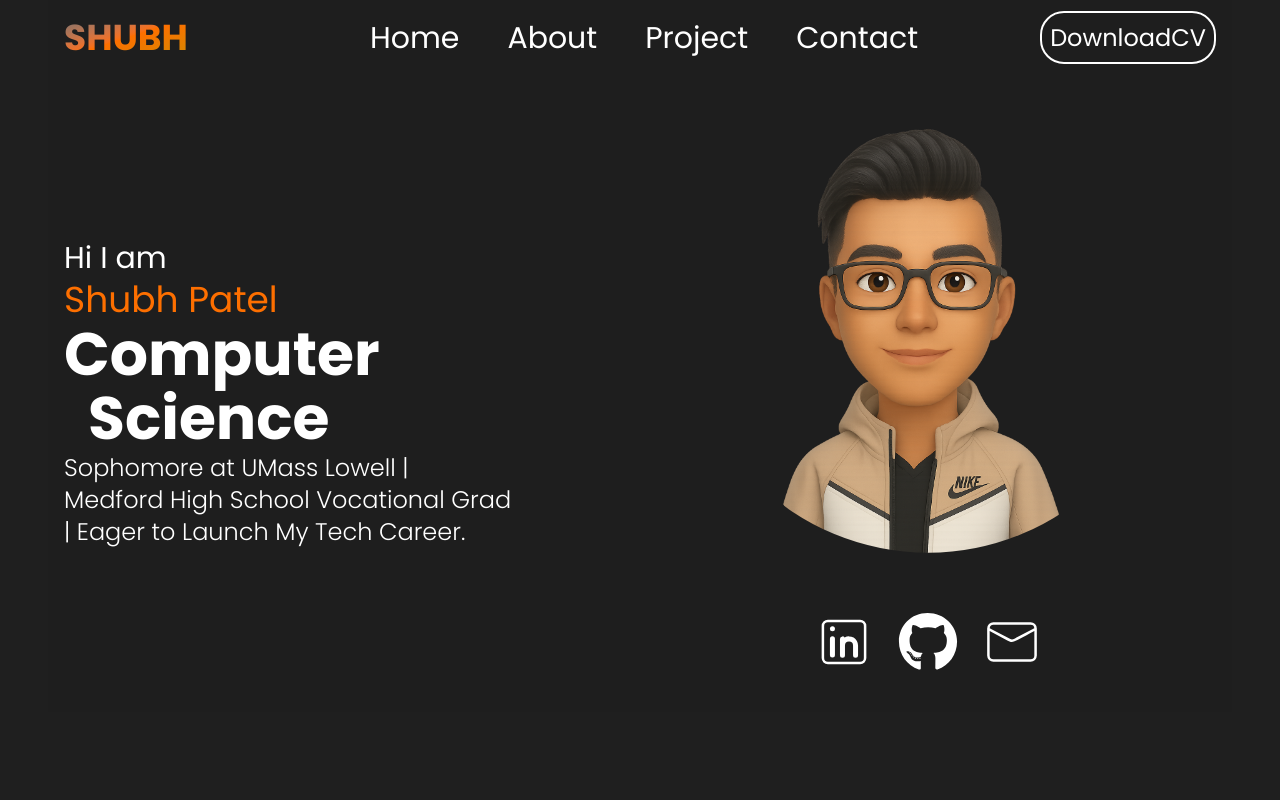
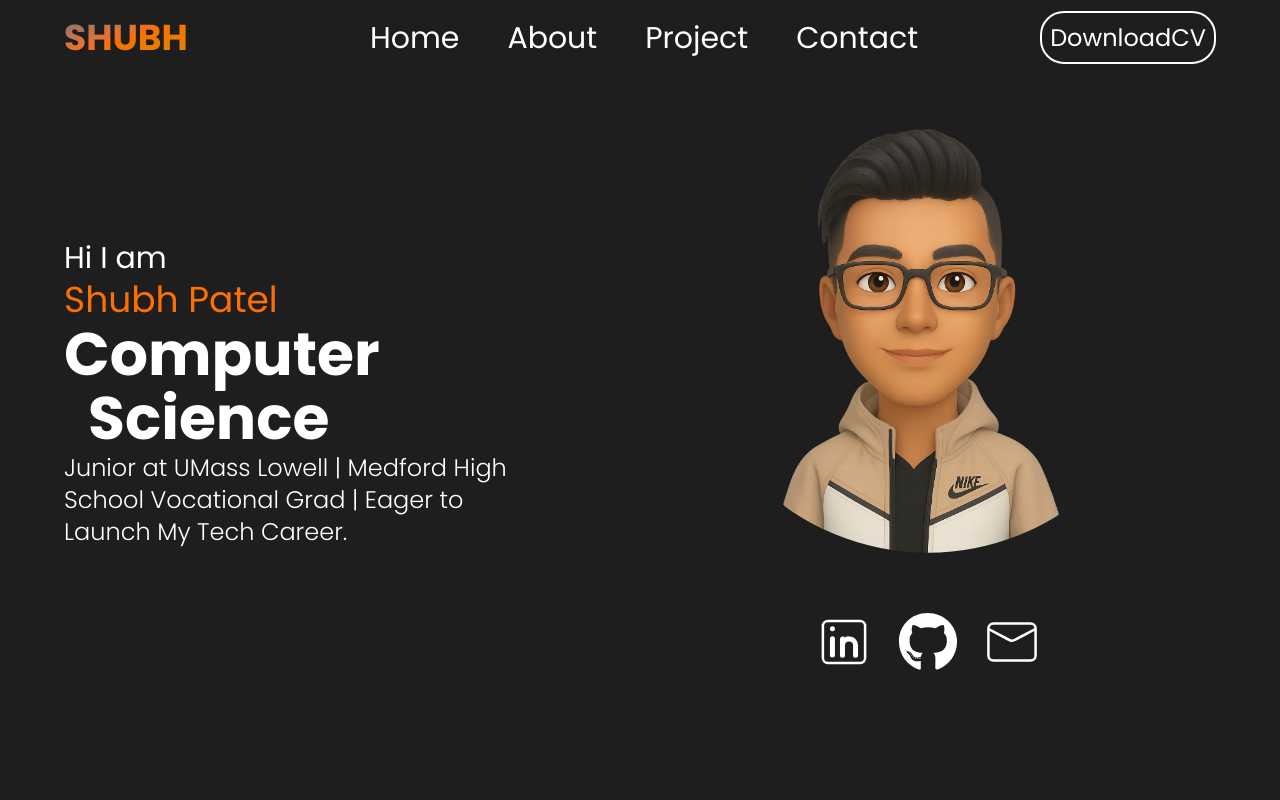
Before and after one commit to shubhbptl/Portfolio, a React (Vite) app: page / in a window 1280 px wide. Shown: the top 800 px of the page. Built offline with nearby package versions, Linux system fonts and the light colour scheme.

Commit message:
updated intro

```diff
--- a/src/components/intro/intro.tsx
+++ b/src/components/intro/intro.tsx
@@ -15,7 +15,7 @@ const Intro = () => {
           <p className="xl:text-6xl md:text-5xl font-bold">Computer</p>
           <p className="xl:text-6xl md:text-5xl font-bold indent-6">Science</p>
           <p className="xl:text-2xl md:text-xl font-light max-w-md">
-            Sophomore at UMass Lowell | Medford High School Vocational Grad |
+            Junior at UMass Lowell | Medford High School Vocational Grad |
             Eager to Launch My Tech Career.
           </p>
         </div>
```
